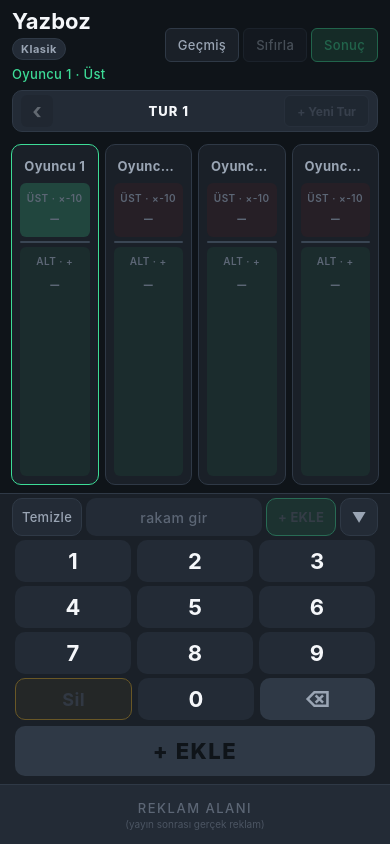
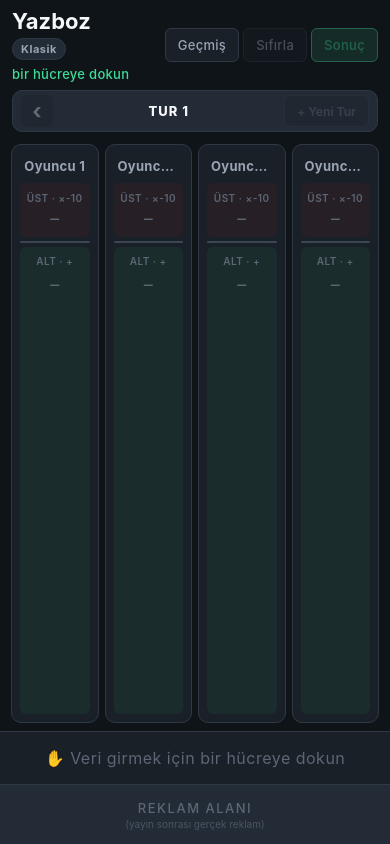
Before and after one commit to AktasFurkann/yazboz, a React Native app: screen /Game in a window 390 px wide. Built offline with nearby package versions, Linux system fonts and the light colour scheme.

Commit message:
240520261823 sutun degeri hesaplanilip yaziliyor

```diff
--- a/src/components/ColumnView.tsx
+++ b/src/components/ColumnView.tsx
@@ -12,6 +12,7 @@ interface Props {
   isSelected: boolean;
   selectedSide: Side | null;
   topLocked?: boolean;
+  multipliersByRound?: Record<number, number>;
   onSelect: (column: ColumnId, side: Side) => void;
   onEditName?: (column: ColumnId) => void;
   onPreviewStart?: (column: ColumnId, side: Side) => void;
@@ -33,6 +34,7 @@ const ColumnViewComponent: React.FC<Props> = ({
   isSelected,
   selectedSide,
   topLocked = false,
+  multipliersByRound,
   onSelect,
   onEditName,
   onPreviewStart,
@@ -119,15 +121,17 @@ const ColumnViewComponent: React.FC<Props> = ({
           {column.bottom.length === 0 ? (
             <Text style={[styles.bottomItem, styles.empty]}>–</Text>
           ) : (
-            column.bottom.map((e, idx) =>
-              e.marker === 'finished' ? (
-                <View key={idx} style={styles.finishedLine} />
-              ) : (
+            column.bottom.map((e, idx) => {
+              if (e.marker === 'finished') {
+                return <View key={idx} style={styles.finishedLine} />;
+              }
+              const mult = multipliersByRound?.[e.round] ?? 1;
+              return (
                 <Text key={idx} style={styles.bottomItem}>
-                  {e.value}
+                  {e.value * mult}
                 </Text>
-              )
-            )
+              );
+            })
           )}
         </View>
 
--- a/src/hooks/useGame.ts
+++ b/src/hooks/useGame.ts
@@ -66,6 +66,7 @@ export const useGame = () => {
     createEmptyColumns(COLUMN_COUNT)
   );
   const [selection, setSelection] = useState<GameSelection>(initialSelection);
+  const [selectionActive, setSelectionActive] = useState<boolean>(false);
   const [mode, setModeState] = useState<GameMode>('klasik');
   const [winnerHint, setWinnerHint] = useState<ColumnId | null>(null);
   const [maxRound, setMaxRound] = useState(1);
@@ -188,6 +189,7 @@ export const useGame = () => {
   const resetAll = useCallback(() => {
     setColumns(createEmptyColumns(COLUMN_COUNT));
     setSelection(initialSelection);
+    setSelectionActive(false);
     setWinnerHint(null);
     setMaxRound(1);
     setViewingRound(1);
@@ -196,6 +198,11 @@ export const useGame = () => {
 
   const select = useCallback((column: ColumnId, side: Side) => {
     setSelection({ column, side });
+    setSelectionActive(true);
+  }, []);
+
+  const deselect = useCallback(() => {
+    setSelectionActive(false);
   }, []);
 
   const goToNext = useCallback((): boolean => {
@@ -219,6 +226,7 @@ export const useGame = () => {
       setViewingRound(r);
       setWinnerHint(null);
       setSelection(initialSelection);
+      setSelectionActive(false);
     },
     [maxRound]
   );
@@ -229,6 +237,7 @@ export const useGame = () => {
     setViewingRound(next);
     setWinnerHint(null);
     setSelection(initialSelection);
+    setSelectionActive(false);
   }, [maxRound]);
 
   const setColorWinner = useCallback(
@@ -363,6 +372,7 @@ export const useGame = () => {
     (names?: string[], gameMode?: GameMode) => {
       setColumns(createEmptyColumns(COLUMN_COUNT));
       setSelection(initialSelection);
+      setSelectionActive(false);
       setWinnerHint(null);
       setMaxRound(1);
       setViewingRound(1);
@@ -398,6 +408,7 @@ export const useGame = () => {
   return {
     columns,
     selection,
+    selectionActive,
     result,
     mode,
     viewingRound,
@@ -413,6 +424,7 @@ export const useGame = () => {
     clearCurrentCell,
     resetAll,
     select,
+    deselect,
     goToNext,
     setMode,
     cycleMode,
--- a/src/logic/calculator.ts
+++ b/src/logic/calculator.ts
@@ -152,6 +152,29 @@ export const columnHasColorTopInRound = (
     (t) => t.round === round && t.value >= 3 && t.value <= 6
   );
 
+export const computeMultipliersByRound = (
+  columns: Column[],
+  mode: GameMode,
+  roundMultipliers: Record<number, number> = {}
+): Record<number, number> => {
+  const result: Record<number, number> = {};
+  const allRounds = new Set<number>();
+  for (const c of columns) {
+    c.top.forEach((t) => allRounds.add(t.round));
+    c.bottom.forEach((e) => allRounds.add(e.round));
+  }
+  for (const k of Object.keys(roundMultipliers)) {
+    allRounds.add(Number(k));
+  }
+  for (const r of allRounds) {
+    result[r] =
+      mode === 'renkli-klasik'
+        ? detectMultiplierForRound(columns, r, null, roundMultipliers)
+        : 1;
+  }
+  return result;
+};
+
 export const roundHasAnyData = (
   columns: Column[],
   round: number
--- a/src/screens/GameScreen.tsx
+++ b/src/screens/GameScreen.tsx
@@ -15,6 +15,7 @@ import { NumberPad, parseDraft } from '../components/NumberPad';
 import { BannerSlot } from '../components/BannerSlot';
 import { EditNameModal } from '../components/EditNameModal';
 import { ColorPickerModal } from '../components/ColorPickerModal';
+import { computeMultipliersByRound } from '../logic/calculator';
 import { useGameContext } from '../contexts/GameContext';
 import { colors, radius, spacing, typography } from '../theme';
 import { COLUMN_IDS, COLOR_BY_MULTIPLIER, MODE_LABEL } from '../types/game';
@@ -27,6 +28,7 @@ export const GameScreen: React.FC = () => {
   const {
     columns,
     selection,
+    selectionActive,
     result,
     mode,
     viewingRound,
@@ -54,7 +56,13 @@ export const GameScreen: React.FC = () => {
     currentRoundNeedsColor,
     colorTopColumns,
     hasColorTopInRound,
+    roundMultipliers,
   } = useGameContext();
+
+  const multipliersByRound = React.useMemo(
+    () => computeMultipliersByRound(columns, mode, roundMultipliers),
+    [columns, mode, roundMultipliers]
+  );
 
   const goToResult = useCallback(() => {
     if (isEmpty) {
@@ -145,13 +153,23 @@ export const GameScreen: React.FC = () => {
   const [draft, setDraft] = useState('');
 
   const flushDraftToCurrent = useCallback(() => {
+    if (!selectionActive) {
+      if (draft.length > 0) setDraft('');
+      return;
+    }
     if (draft.length === 0) return;
     const values = parseDraft(draft);
     if (values.length > 0) {
       addNumbers(values);
     }
     setDraft('');
-  }, [draft, addNumbers]);
+  }, [draft, addNumbers, selectionActive]);
+
+  useEffect(() => {
+    if (!selectionActive && draft.length > 0) {
+      setDraft('');
+    }
+  }, [selectionActive, draft.length]);
 
   const handleSelect = useCallback(
     (col: ColumnId, side: Side) => {
@@ -253,8 +271,11 @@ export const GameScreen: React.FC = () => {
               </View>
             )}
             <Text style={styles.cellTag} numberOfLines={1}>
-              {playerNames[selection.column]} ·{' '}
-              {selection.side === 'top' ? 'Üst' : 'Alt'}
+              {selectionActive
+                ? `${playerNames[selection.column]} · ${
+                    selection.side === 'top' ? 'Üst' : 'Alt'
+                  }`
+                : 'bir hücreye dokun'}
             </Text>
           </View>
         </View>
@@ -348,13 +369,16 @@ export const GameScreen: React.FC = () => {
             column={columns[id]}
             result={result.columns[id]}
             name={playerNames[id]}
-            isSelected={selection.column === id}
-            selectedSide={selection.column === id ? selection.side : null}
+            isSelected={selectionActive && selection.column === id}
+            selectedSide={
+              selectionActive && selection.column === id ? selection.side : null
+            }
             topLocked={
               mode === 'renkli-klasik' &&
               !colorTopColumns[id] &&
               (hasColorTopInRound || hasRoundColor)
             }
+            multipliersByRound={multipliersByRound}
             onSelect={handleSelect}
             onEditName={handleEditName}
             onPreviewStart={handlePreviewStart}
@@ -363,6 +387,7 @@ export const GameScreen: React.FC = () => {
         ))}
       </View>
 
+      {selectionActive ? (
         <NumberPad
           onClearCell={handleClearCell}
           onUndoLast={removeLast}
@@ -377,6 +402,13 @@ export const GameScreen: React.FC = () => {
           hasRoundColor={mode !== 'renkli-klasik' || hasRoundColor}
           onOpenRoundColor={handleOpenColorPicker}
         />
+      ) : (
+        <View style={styles.selectHintBar}>
+          <Text style={styles.selectHintText}>
+            ✋ Veri girmek için bir hücreye dokun
+          </Text>
+        </View>
+      )}
 
       <BannerSlot />
 
@@ -411,13 +443,20 @@ export const GameScreen: React.FC = () => {
           <View style={styles.previewCard}>
             <Text style={styles.previewTitle}>
               {playerNames[preview.column]} ·{' '}
-              {preview.side === 'top' ? 'ÜST (×-10)' : 'ALT'}
+              {preview.side === 'top'
+                ? 'ÜST (×-10)'
+                : mode === 'renkli-klasik'
+                ? 'ALT (çarpanlı)'
+                : 'ALT'}
             </Text>
             <Text style={styles.previewValues}>
               {preview.side === 'top'
                 ? columns[preview.column].top.map((t) => t.value).join(', ')
                 : columns[preview.column].bottom
-                    .map((e) => e.value)
+                    .filter((e) => e.marker !== 'finished')
+                    .map(
+                      (e) => e.value * (multipliersByRound[e.round] ?? 1)
+                    )
                     .join(', ')}
             </Text>
             <Text style={styles.previewCount}>
@@ -574,6 +613,19 @@ const styles = StyleSheet.create({
     paddingVertical: spacing.sm,
   },
   pressed: { opacity: 0.6 },
+  selectHintBar: {
+    backgroundColor: colors.surface,
+    borderTopWidth: 1,
+    borderColor: colors.border,
+    paddingVertical: spacing.lg,
+    alignItems: 'center',
+    justifyContent: 'center',
+  },
+  selectHintText: {
+    ...typography.body,
+    color: colors.textMuted,
+    letterSpacing: 0.5,
+  },
   previewOverlay: {
     position: 'absolute',
     top: 0,
```
Lines whose indentation alone changed are shown as unchanged.
